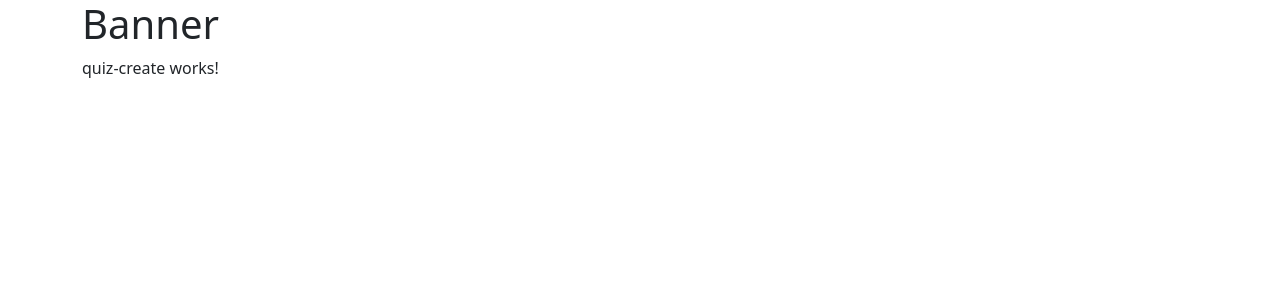
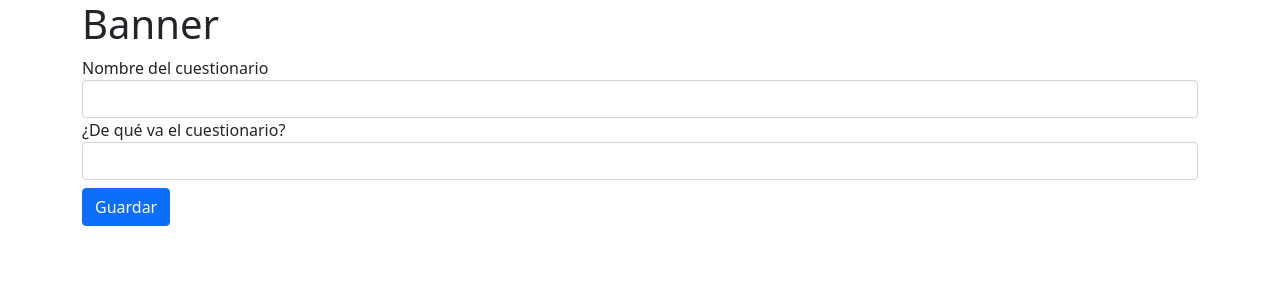
Before and after one commit to DavidCuy/pm_evaluation_system_frontend, an Angular app in the folder code/educational-system/: page /#/quiz/create in a window 1280 px wide. Shown: the top 300 px of the page. Built offline with nearby package versions, Linux system fonts and the light colour scheme.

Commit message:
feature: quiz create view completed

```diff
--- a/code/educational-system/src/app/pages/quiz/quiz-create/quiz-create.component.html
+++ b/code/educational-system/src/app/pages/quiz/quiz-create/quiz-create.component.html
@@ -1 +1,10 @@
-<p>quiz-create works!</p>
+<div class="form-group">
+    <label for="Name">Nombre del cuestionario</label>
+    <input type="text" class="form-control" id="Name" [(ngModel)]="name">
+</div>
+<div class="form-group">
+    <label for="Description">¿De qué va el cuestionario?</label>
+    <input type="text" class="form-control" id="Description" [(ngModel)]="description">
+</div>
+
+<button type="btn btn-primary" class="btn btn-primary mt-2" (click)="saveQuiz()">Guardar</button>
--- a/code/educational-system/src/app/pages/quiz/quiz-create/quiz-create.component.ts
+++ b/code/educational-system/src/app/pages/quiz/quiz-create/quiz-create.component.ts
@@ -1,4 +1,6 @@
 import { Component, OnInit } from '@angular/core';
+import { QuizService } from '../../../services/quiz.service';
+import { Router } from '@angular/router';
 
 @Component({
   selector: 'app-quiz-create',
@@ -6,10 +8,29 @@ import { Component, OnInit } from '@angular/core';
   styleUrls: ['./quiz-create.component.css']
 })
 export class QuizCreateComponent implements OnInit {
+  name: string = null;
+  description: string = null;
 
-  constructor() { }
+  constructor(public quizService: QuizService, private router: Router) { }
 
   ngOnInit(): void {
   }
 
+  saveQuiz(): void {
+    if (this.name === null || this.description === null) {
+      alert('Toos los campos deben estar llenados');
+      return;
+    }
+
+    this.quizService.create({
+      Name: this.name,
+      Description: this.description
+    }).subscribe(resp => {
+      if (resp?.IdQuiz) {
+        this.router.navigate([`quiz/${resp?.IdQuiz}/question/create`]);
+      }
+    });
+
+  }
+
 }
--- a/code/educational-system/src/app/pages/quiz/quiz.component.html
+++ b/code/educational-system/src/app/pages/quiz/quiz.component.html
@@ -1,6 +1,6 @@
 <div class="row">
     <div class="col-md-offset-10 col-md-2 col-sm-12">
-        <button type="button" class="btn btn-primary">Nuevo</button>
+        <button type="button" class="btn btn-primary" routerLink="create">Nuevo</button>
     </div>
     <div class="col-12">
         <div class="my-3 p-3 bg-white rounded box-shadow">
```
Also changed, not shown: 2 other files (tests, documents, lock files or other folders).
